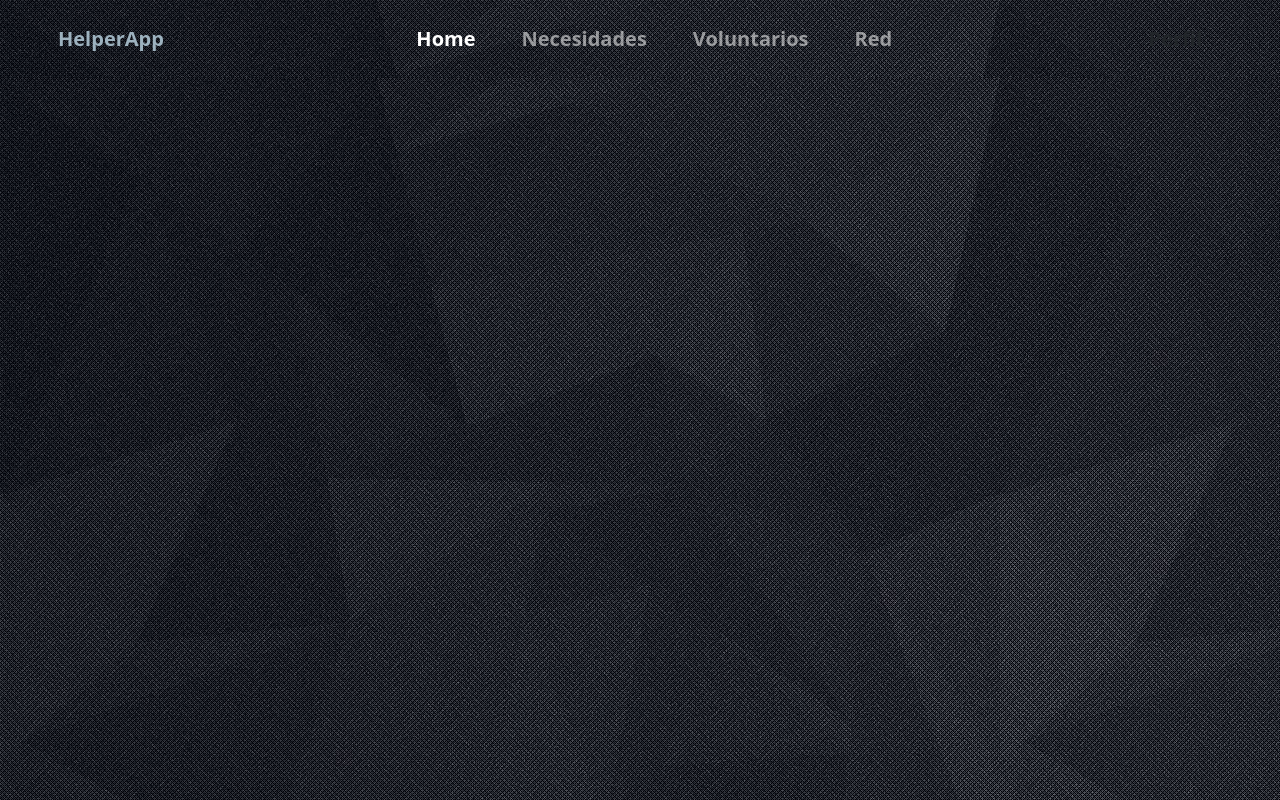
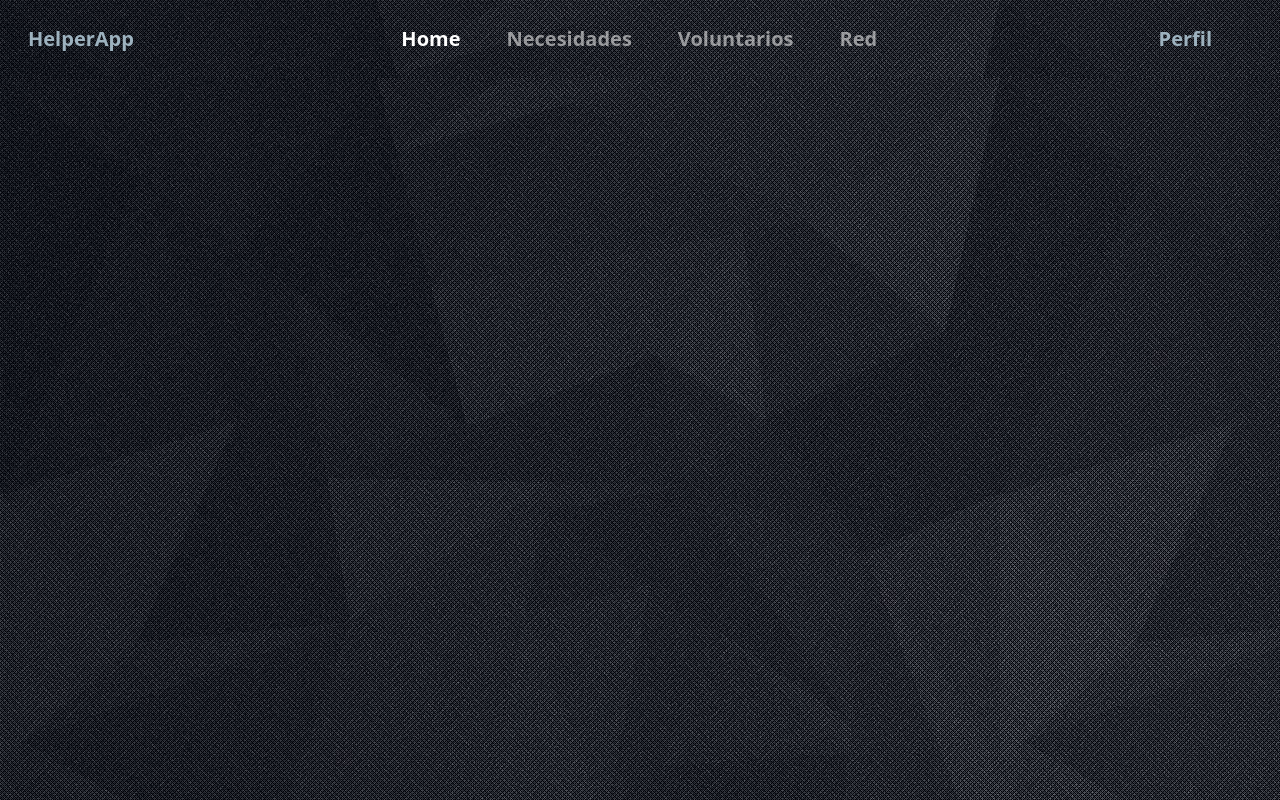
Before and after one commit to JuanMMaidana/FrontProjectDB2, an Angular app in the folder FrontProjectbd2/: page / in a window 1280 px wide. Shown: the top 800 px of the page. Built offline with nearby package versions, Linux system fonts and the light colour scheme.

Commit message:
navbar v3

```diff
--- a/FrontProjectbd2/src/app/components/navbar/navbar.component.css
+++ b/FrontProjectbd2/src/app/components/navbar/navbar.component.css
@@ -12,6 +12,7 @@
     padding: 0 20px 0 10px;
     font-size: 20px;
 
+
     font-weight: bold;
 }
 
@@ -20,10 +21,6 @@
     color: #9DB2BF;
 }
 
-.leftmar{
-    margin-left: 30px;
+.colorPerf{
+    color: #9DB2BF !important;
 }
-
-.rightmar{
-    margin-right: 30px;
-}
--- a/FrontProjectbd2/src/app/components/navbar/navbar.component.html
+++ b/FrontProjectbd2/src/app/components/navbar/navbar.component.html
@@ -19,9 +19,9 @@
             <a class="nav-link" href="#">Red</a>
           </li>
         </ul>
-        <form class="d-flex ms-auto rightmar">
+        <form class="d-flex ms-auto nav-item mb-lg-0">
           <div class="nav-item">
-            <a class="nav-link" href="#">Perfil</a>
+            <a class="nav-link colorPerf" href="#">Perfil</a>
           </div>
         </form>
       </div>
```
